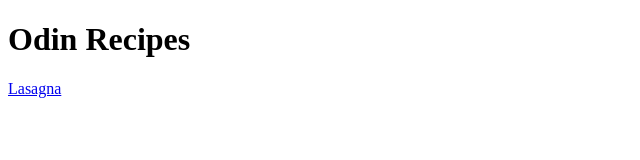
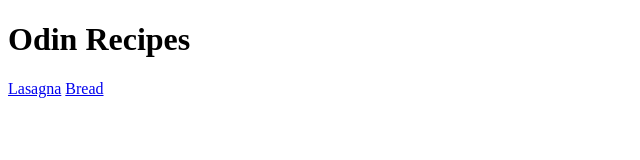
Before and after one commit to VRemusB/odin-recipes, a plain HTML site: page index.html in a window 1280 px wide. Shown: the full height of the page, 0-640 px from the left. Drawn offline with Linux system fonts and the light colour scheme.

Commit message:
Add link to Bread page

```diff
--- a/index.html
+++ b/index.html
@@ -8,5 +8,6 @@
 <body>
     <h1>Odin Recipes</h1>
     <a href="recipes/lasagna.html">Lasagna</a>
+    <a href="recipes/bread.html">Bread</a>
 </body>
 </html>
```
